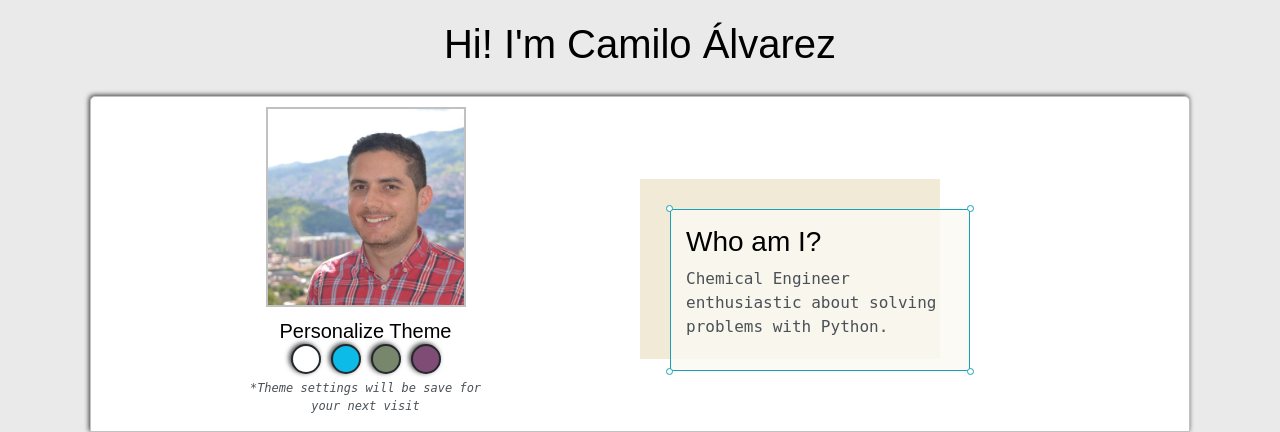
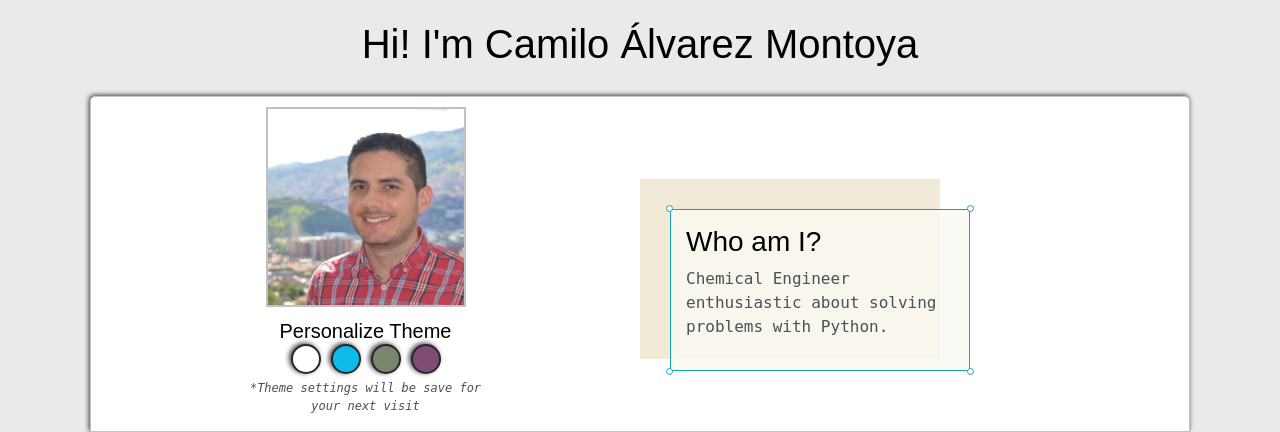
Before and after one commit to acamalvarez/acam-portfolio, a Django app: page / in a window 1280 px wide. Shown: the part 70-502 px from the top of the page. Run offline with Django 3.2, Linux system fonts and the light colour scheme; some libraries are stand-ins or nearby versions.

Commit message:
commit with final modifications

```diff
--- a/home/templates/home/portfolio.html
+++ b/home/templates/home/portfolio.html
@@ -9,7 +9,7 @@
 <section class="s1">
     <div class="main-container">
         <div class="greeting-wrapper">
-            <h1>Hi! I'm Camilo Álvarez</h1>
+            <h1>Hi! I'm Camilo Álvarez Montoya</h1>
         </div>
 
         <div class="intro-wrapper">
--- a/home/templates/home/successView.html
+++ b/home/templates/home/successView.html
@@ -2,7 +2,9 @@
 <!-- {% include 'home/navbar.html' %} -->
 {% block content %}
 
-<p style="margin: 2em;">Thank you for your message.</p>
-<p style="margin: 2em;"><a href="{% url 'home' %}">Return</a></p>
+<div class="main-container">
+    <p style="margin: 2em;">Thank you for your message.</p>
+    <p style="margin: 2em;"><a href="{% url 'home' %}">Return</a></p>
+</div>
 
 {% endblock %}
```
